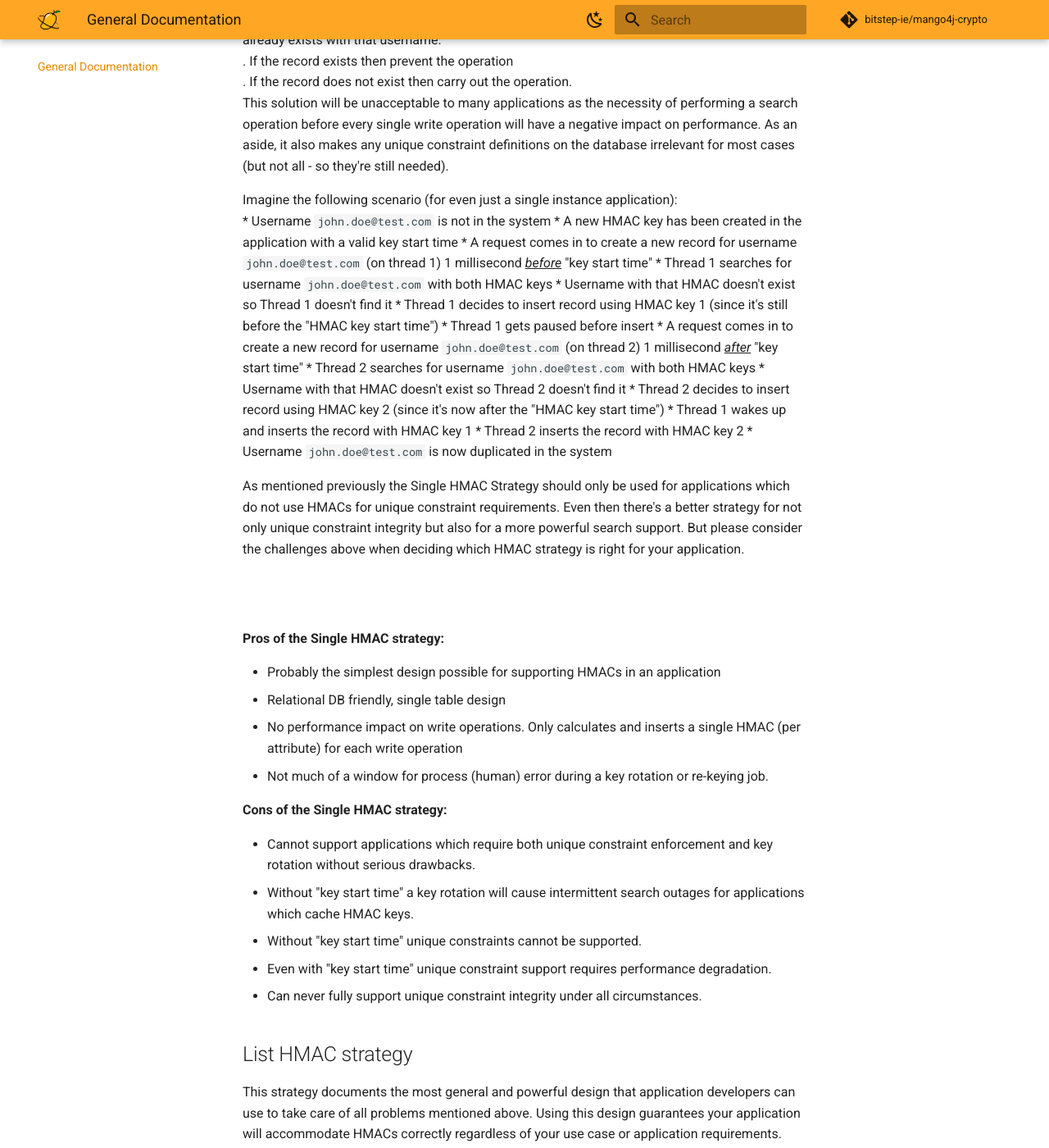
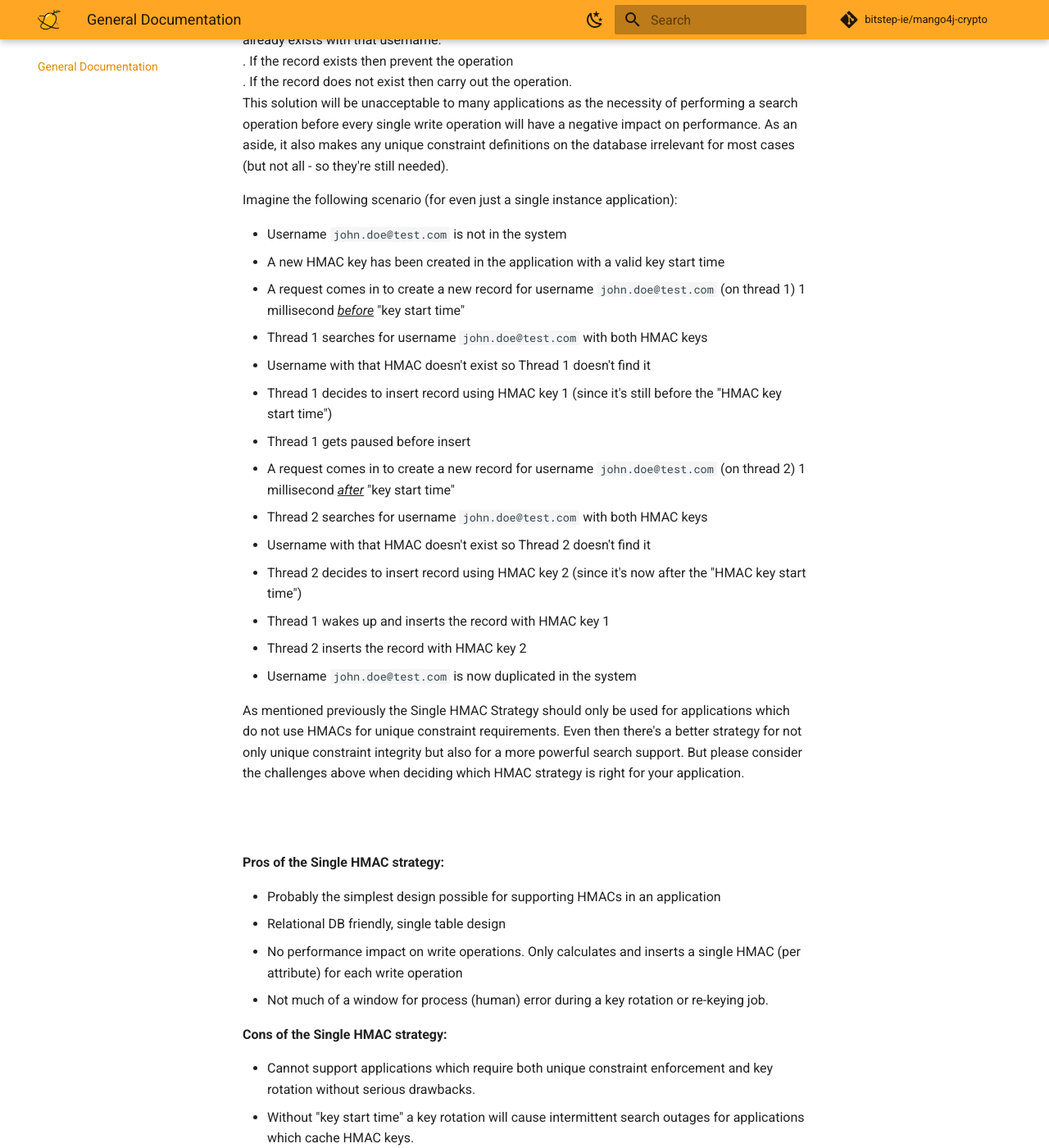
Before and after one commit to bitstep-ie/mango4j-crypto, an MkDocs documentation site: the page built from documentation/docs/general/general.md, in a window 1280 px wide and 1400 px high, scrolled down 12707 px. Shown: the whole window at 82% size. Built offline with MkDocs 1.6.1 and Material for MkDocs 9.7.7, drawn with Linux system fonts in a browser that asks for light colours; comment, search, counter and statistics services are not loaded; the version menu is left out.

Commit message:
Fixed bullet point formatting

```diff
--- a/documentation/docs/general/general.md
+++ b/documentation/docs/general/general.md
@@ -363,7 +363,9 @@ findByUsernameHmacIn(Collection<String> userNameHmacs);
    operations from the tenant's HMAC key list (that would be the HMAC key with the most recent CryptoKey.createdDate
    field).
 
-#### However, the previous solution still has major flaws!
+
+
+**However, the previous solution still has major flaws!**
 
 If your application is a multi-instance application and caches key information (both very likely in modern applications)
 then very big issues still remain.
@@ -490,6 +492,7 @@ definitions on the database irrelevant for most cases (but not all - so they're
 
 Imagine the following scenario (for even just a single instance application):
 <br>
+
 * Username `john.doe@test.com` is not in the system
 * A new HMAC key has been created in the application with a valid key start time
 * A request comes in to create a new record for username `john.doe@test.com` (on thread 1) 1 millisecond _<ins>before</ins>_
```
